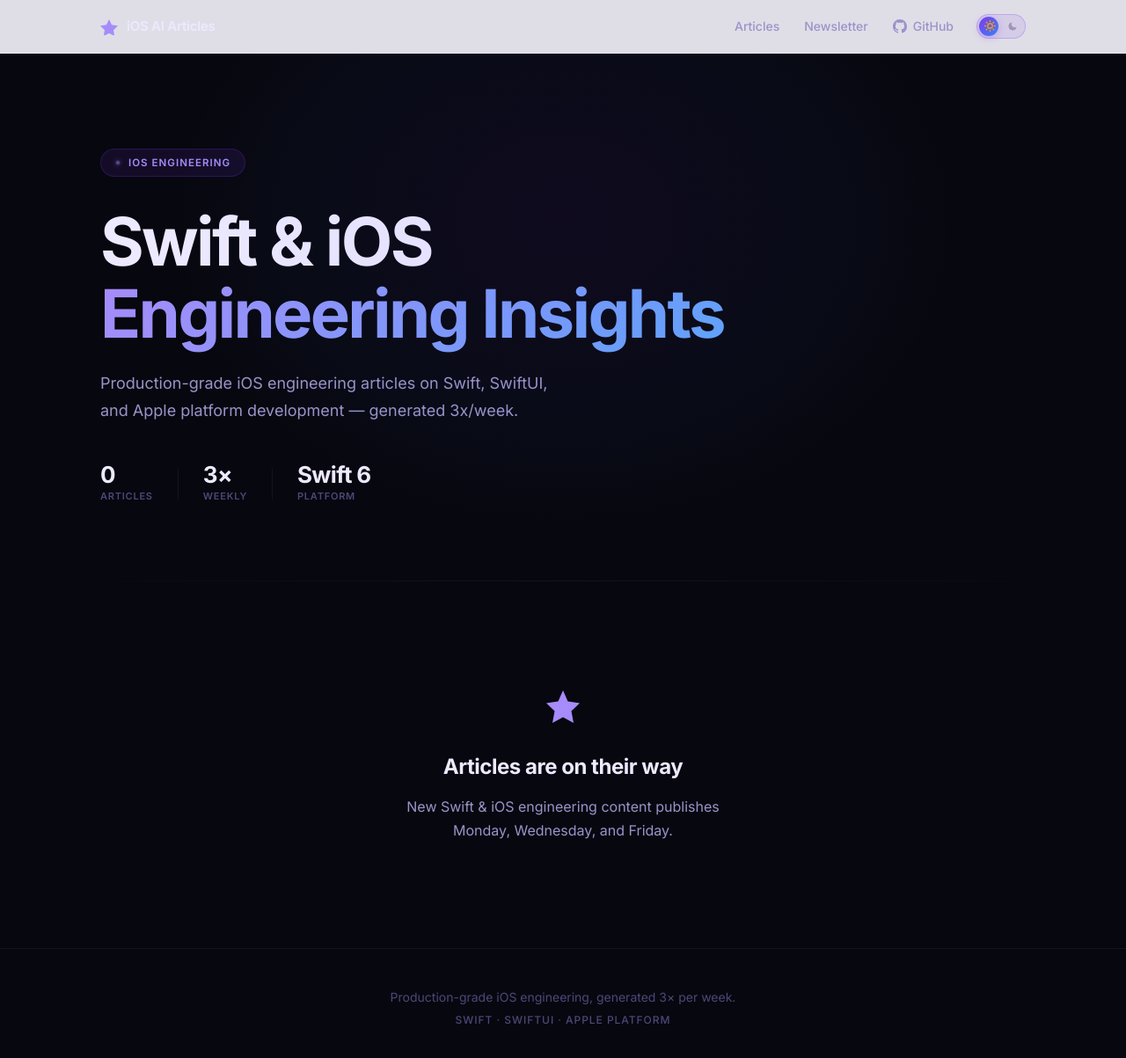
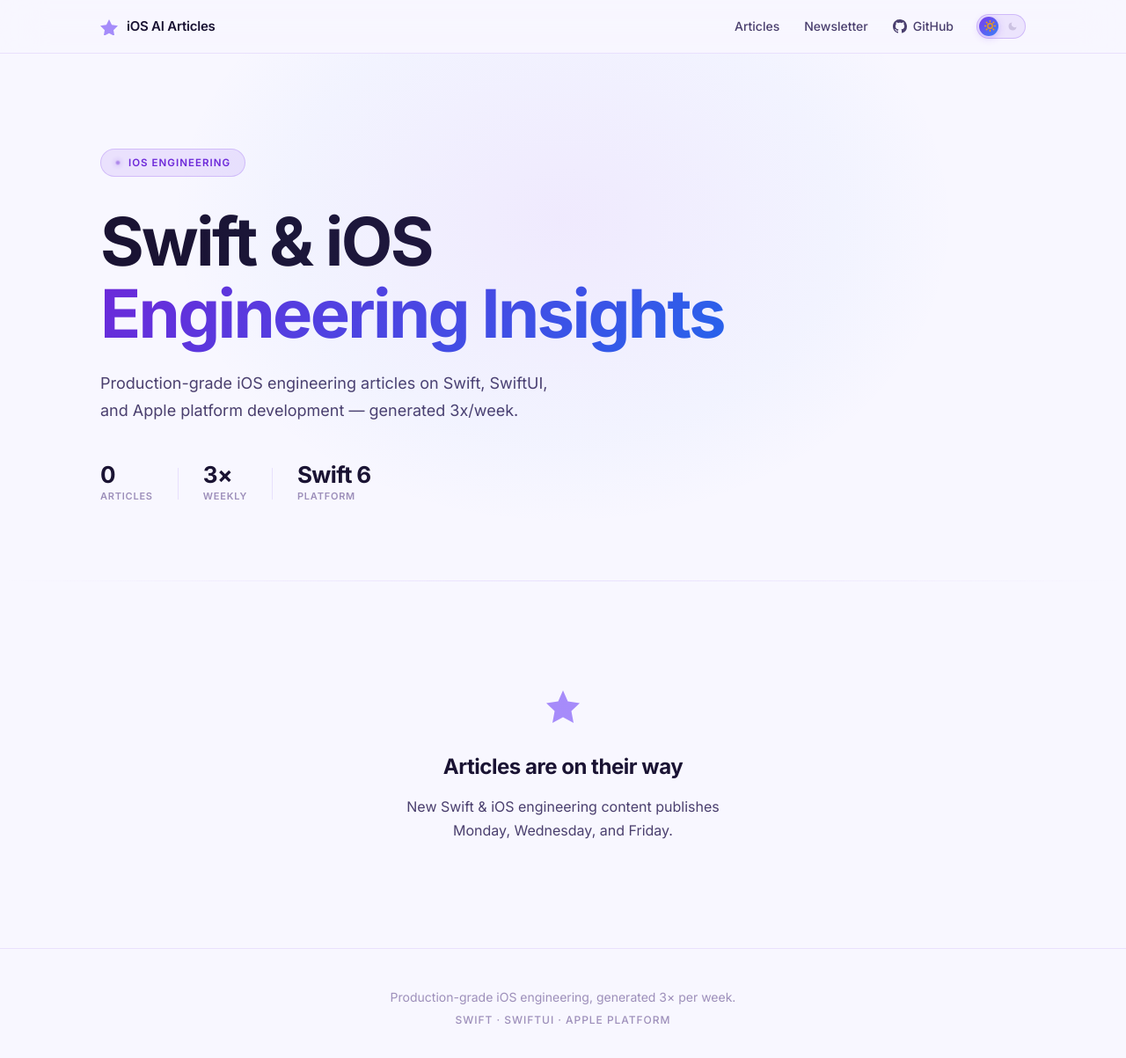
Before and after one commit to saurabhdave/ios-ai-articles, a Jekyll site: the page built from index.md, in a window 1280 px wide and 1213 px high. Shown: the top 1203 px of the window at 88% size. Built offline with Jekyll 4.4.1, drawn with Linux system fonts in a browser that asks for light colours.

Commit message:
fix: use html[data-theme=light] to beat :root specificity
[data-theme="light"] and :root have equal specificity (0,1,0,0).
Since :root is declared later it always won, making the light theme
variables never apply. html[data-theme="light"] has specificity 0,1,0,1
which overrides :root regardless of order.

Co-Authored-By: Claude Sonnet 4.6 <noreply@anthropic.com>

```diff
--- a/assets/css/main.css
+++ b/assets/css/main.css
@@ -4,7 +4,7 @@
    ============================================================ */
 
 /* === Light mode variables === */
-[data-theme="light"] {
+html[data-theme="light"] {
   --bg:           #f8f7ff;
   --bg-elevated:  #f0eeff;
   --bg-card:      #f4f2ff;
```
